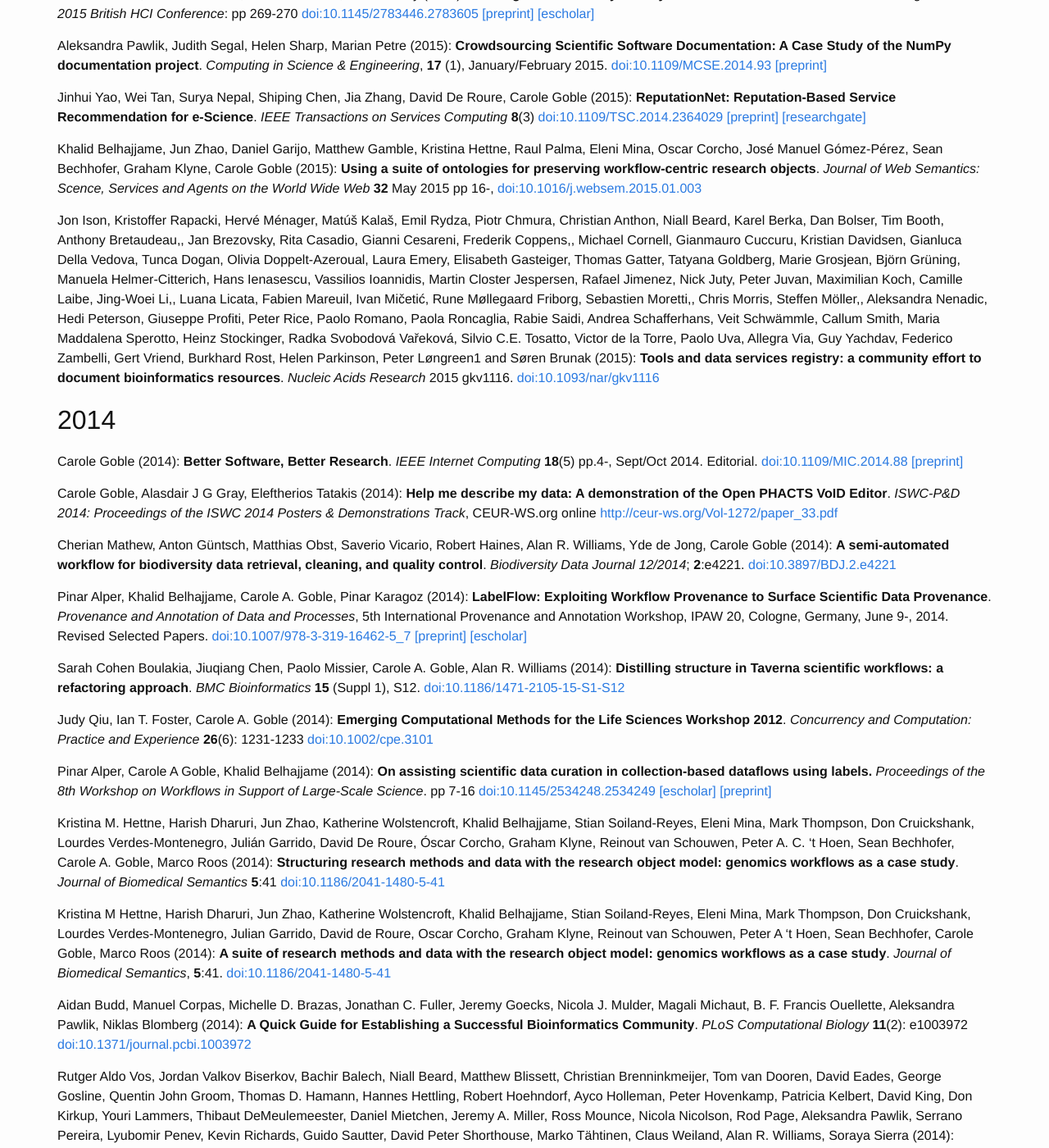
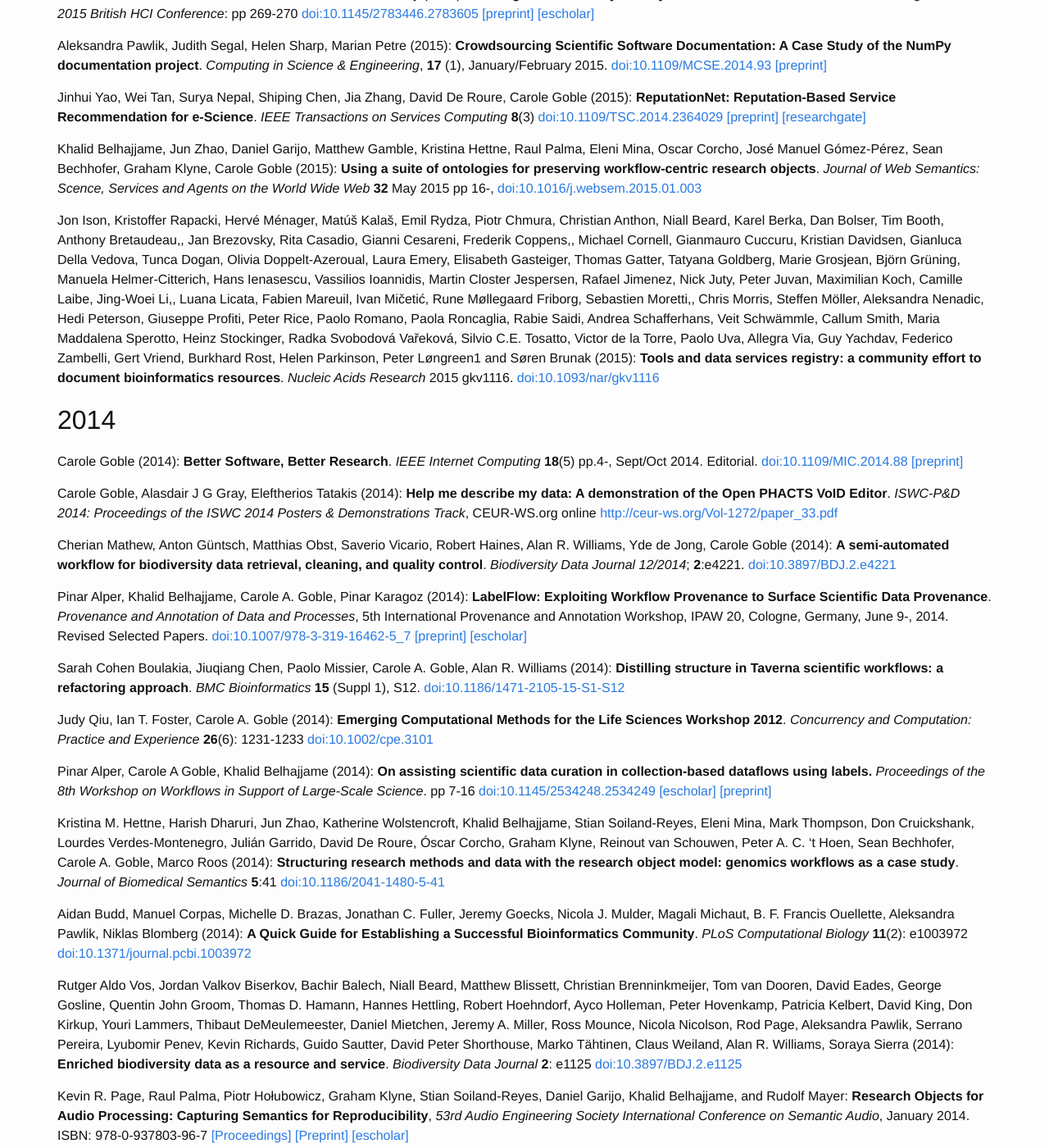
Before and after one commit to eScienceLab/eScienceLab.github.io, a Jekyll site: the page built from publications/index.md, in a window 1280 px wide and 1400 px high, scrolled down 611 px. Shown: the whole window at 82% size. Built offline with Jekyll 4.4.1, drawn with Linux system fonts in a browser that asks for light colours; comment, search, counter and statistics services are not loaded.

Commit message:
Update index.md

```diff
--- a/publications/index.md
+++ b/publications/index.md
@@ -51,7 +51,7 @@ Khalid Belhajjame, Jun Zhao, Daniel Garijo, Matthew Gamble, Kristina Hettne, Rau
 _Journal of Web Semantics: Scence, Services and Agents on the World Wide Web_ **32** May 2015 pp 16-,
 [doi:10.1016/j.websem.2015.01.003](http://dx.doi.org/10.1016/j.websem.2015.01.003)
 
-Jon Ison, Kristoffer Rapacki, Hervé Ménager, Matúš Kalaš, Emil Rydza, Piotr Chmura, Christian Anthon, Niall Beard, Karel Berka, Dan Bolser, Tim Booth, Anthony Bretaudeau,, Jan Brezovsky, Rita Casadio, Gianni Cesareni, Frederik Coppens,, Michael Cornell, Gianmauro Cuccuru, Kristian Davidsen, Gianluca Della Vedova, Tunca Dogan, Olivia Doppelt-Azeroual, Laura Emery, Elisabeth Gasteiger, Thomas Gatter, Tatyana Goldberg, Marie Grosjean, Björn Grüning, Manuela Helmer-Citterich, Hans Ienasescu, Vassilios Ioannidis, Martin Closter Jespersen, Rafael Jimenez, Nick Juty, Peter Juvan, Maximilian Koch, Camille Laibe, Jing-Woei Li,, Luana Licata, Fabien Mareuil, Ivan Mičetić, Rune Møllegaard Friborg, Sebastien Moretti,, Chris Morris, Steffen Möller,, Aleksandra Nenadic, Hedi Peterson, Giuseppe Profiti, Peter Rice, Paolo Romano, Paola Roncaglia, Rabie Saidi, Andrea Schafferhans, Veit Schwämmle, Callum Smith, Maria Maddalena Sperotto, Heinz Stockinger, Radka Svobodová Vařeková, Silvio C.E. Tosatto, Victor de la Torre, Paolo Uva, Allegra Via, Guy Yachdav, Federico Zambelli, Gert Vriend, Burkhard Rost, Helen Parkinson, Peter Løngreen1 and Søren Brunak (2015):
+Jon Ison, Kristoffer Rapacki, Hervé Ménager, Matúš Kalaš, Emil Rydza, Piotr Chmura, Christian Anthon, Niall Beard, Karel Berka, Dan Bolser, Tim Booth, Anthony Bretaudeau,, Jan Brezovsky, Rita Casadio, Gianni Cesareni, Frederik Coppens,, Michael Cornell, Gianmauro Cuccuru, Kristian Davidsen, Gianluca Della Vedova, Tunca Dogan, Olivia Doppelt-Azeroual, Laura Emery, Elisabeth Gasteiger, Thomas Gatter, Tatyana Goldberg, Marie Grosjean, Björn Grüning, Manuela Helmer-Citterich, Hans Ienasescu, Vassilios Ioannidis, Martin Closter Jespersen, Rafael Jimenez, Nick Juty, Peter Juvan, Maximilian Koch, Camille Laibe, Jing-Woei Li,, Luana Licata, Fabien Mareuil, Ivan Mičetić, Rune Møllegaard Friborg, Sebastien Moretti,, Chris Morris, Steffen Möller, Aleksandra Nenadic, Hedi Peterson, Giuseppe Profiti, Peter Rice, Paolo Romano, Paola Roncaglia, Rabie Saidi, Andrea Schafferhans, Veit Schwämmle, Callum Smith, Maria Maddalena Sperotto, Heinz Stockinger, Radka Svobodová Vařeková, Silvio C.E. Tosatto, Victor de la Torre, Paolo Uva, Allegra Via, Guy Yachdav, Federico Zambelli, Gert Vriend, Burkhard Rost, Helen Parkinson, Peter Løngreen1 and Søren Brunak (2015):
 **Tools and data services registry: a community effort to document bioinformatics resources**.
 _Nucleic Acids Research_ 2015 gkv1116.
 [doi:10.1093/nar/gkv1116](http://dx.doi.org/10.1093/nar/gkv1116)
@@ -106,9 +106,6 @@ Kristina M. Hettne, Harish Dharuri, Jun Zhao, Katherine Wolstencroft, Khalid Bel
 **Structuring research methods and data with the research object model: genomics workflows as a case study**.
 _Journal of Biomedical Semantics_ **5**:41 [doi:10.1186/2041-1480-5-41](http://dx.doi.org/10.1186/2041-1480-5-41)
 
-Kristina M Hettne, Harish Dharuri, Jun Zhao, Katherine Wolstencroft, Khalid Belhajjame, Stian Soiland-Reyes, Eleni Mina, Mark Thompson, Don Cruickshank, Lourdes Verdes-Montenegro, Julian Garrido, David de Roure, Oscar Corcho, Graham Klyne, Reinout van Schouwen, Peter A 't Hoen, Sean Bechhofer, Carole Goble, Marco Roos (2014):
-**A suite of research methods and data with the research object model: genomics workflows as a case study**.
-_Journal of Biomedical Semantics_, **5**:41. [doi:10.1186/2041-1480-5-41](http://dx.doi.org/10.1186/2041-1480-5-41)
 
 Aidan Budd,
 Manuel Corpas,
```
